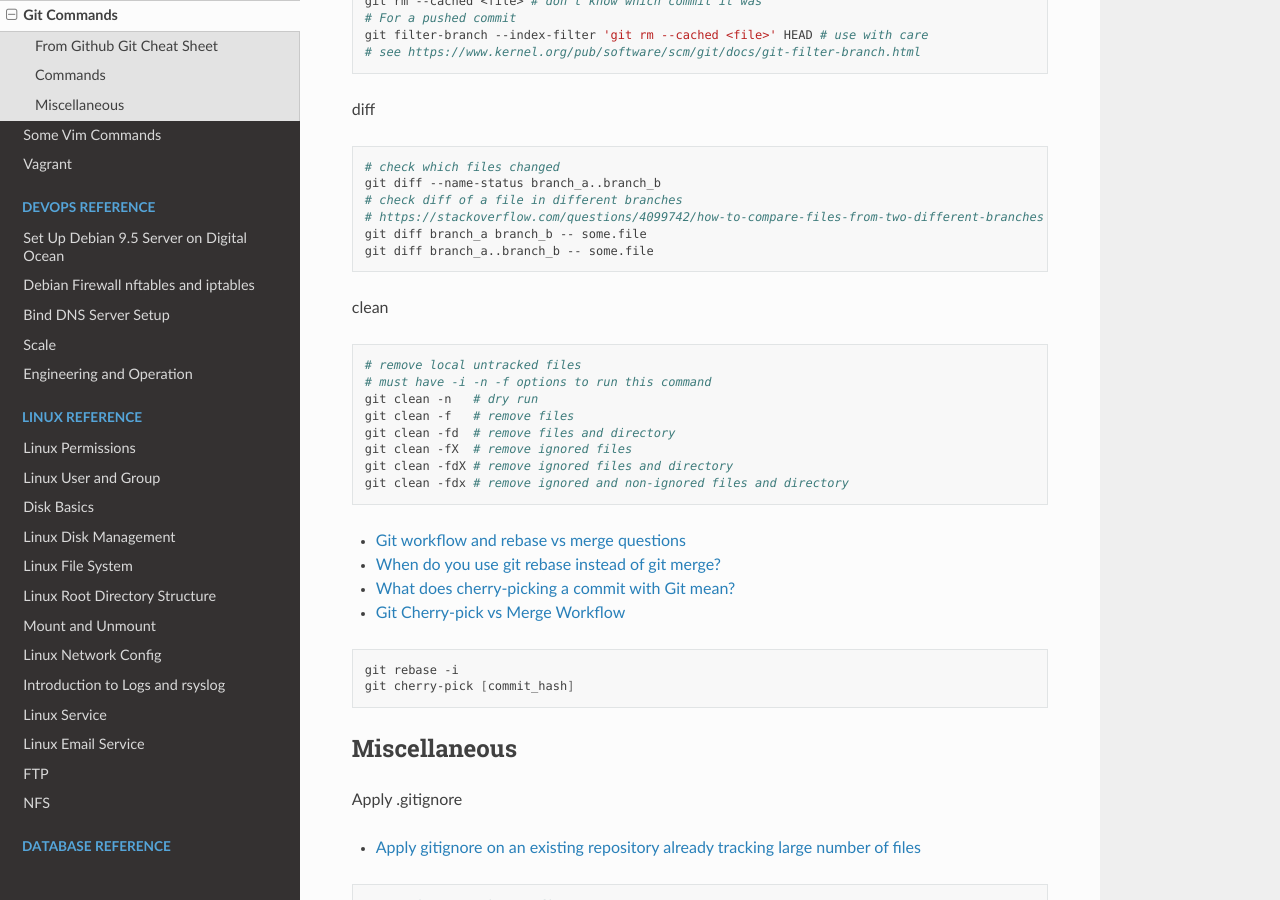
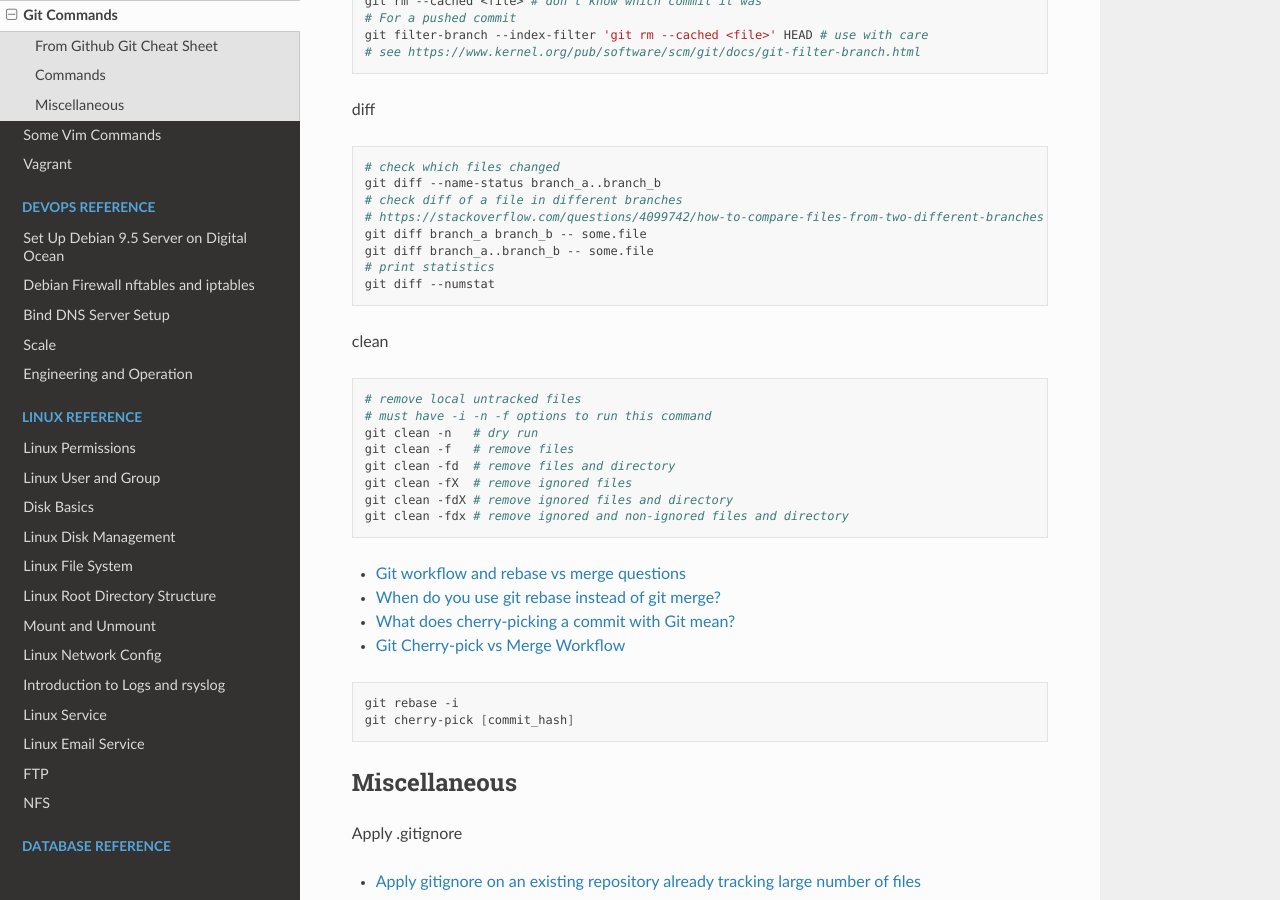
Before and after one commit to snowme34/snowme34.com, a Sphinx documentation site: the page built from docs/source/reference/commands/git-commands.md, in a window 1280 px wide and 900 px high, scrolled down 3490 px. Built offline with Sphinx 7.4.7 and the Read the Docs theme 2.0.0, drawn with Linux system fonts in a browser that asks for light colours.

Commit message:
add git diff cmd

````diff
--- a/cspell_dict_bash.txt
+++ b/cspell_dict_bash.txt
@@ -586,3 +586,5 @@ iomem
 FSSTND
 btmp
 lastb
+
+numstat
--- a/docs/source/reference/commands/git-commands.md
+++ b/docs/source/reference/commands/git-commands.md
@@ -197,6 +197,8 @@ git diff --name-status branch_a..branch_b
 # https://stackoverflow.com/questions/4099742/how-to-compare-files-from-two-different-branches
 git diff branch_a branch_b -- some.file
 git diff branch_a..branch_b -- some.file
+# print statistics
+git diff --numstat
 ```
 
 clean
````
